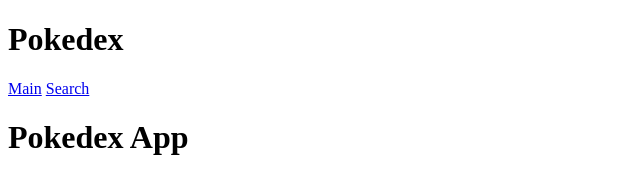
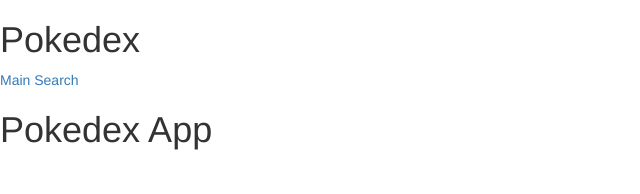
Before and after one commit to mgradob/pokedex-angular, a website: page index.html in a window 1280 px wide. Shown: the whole page, without its empty margins (0-640 px from the left). Drawn offline with nearby package versions, Linux system fonts and the light colour scheme; some packages are replaced by stand-ins of ours.

Commit message:
Add Bootstrap

```diff
--- a/index.html
+++ b/index.html
@@ -2,27 +2,36 @@
 <html ng-app="pokedexApp">
 
 <head>
+
+    <!-- Latest compiled and minified CSS -->
+    <link rel="stylesheet" href="https://maxcdn.bootstrapcdn.com/bootstrap/3.3.7/css/bootstrap.min.css" integrity="sha384-BVYiiSIFeK1dGmJRAkycuHAHRg32OmUcww7on3RYdg4Va+PmSTsz/K68vbdEjh4u" crossorigin="anonymous">
+
+
+    <!-- Optional theme -->
+    <link rel="stylesheet" href="https://maxcdn.bootstrapcdn.com/bootstrap/3.3.7/css/bootstrap-theme.min.css" integrity="sha384-rHyoN1iRsVXV4nD0JutlnGaslCJuC7uwjduW9SVrLvRYooPp2bWYgmgJQIXwl/Sp" crossorigin="anonymous">
+
+    <!-- Latest compiled and minified JavaScript -->
+    <script src="https://maxcdn.bootstrapcdn.com/bootstrap/3.3.7/js/bootstrap.min.js" integrity="sha384-Tc5IQib027qvyjSMfHjOMaLkfuWVxZxUPnCJA7l2mCWNIpG9mGCD8wGNIcPD7Txa" crossorigin="anonymous"></script>
+
     <script src="https://ajax.googleapis.com/ajax/libs/angularjs/1.5.8/angular.min.js"></script>
     <script src="https://ajax.googleapis.com/ajax/libs/angularjs/1.5.8/angular-route.min.js"></script>
 
     <script src="app.js"></script>
-
     <script src="controllers/main-controller.js"></script>
     <script src="controllers/search-controller.js"></script>
-
     <script src="services/pokedexService.js"></script>
 
-    <link rel="stylesheet" href="style.css">
+    <!-- link rel="stylesheet" href="style.css" -->
+
 </head>
 
 <body>
+    <h1>Pokedex</h1>
 
-    <h1>Pokedex</h1>
     <a href="#/">Main</a>
     <a href="#search">Search</a>
 
     <div ng-view></div>
-
 </body>
 
 </html>
```
